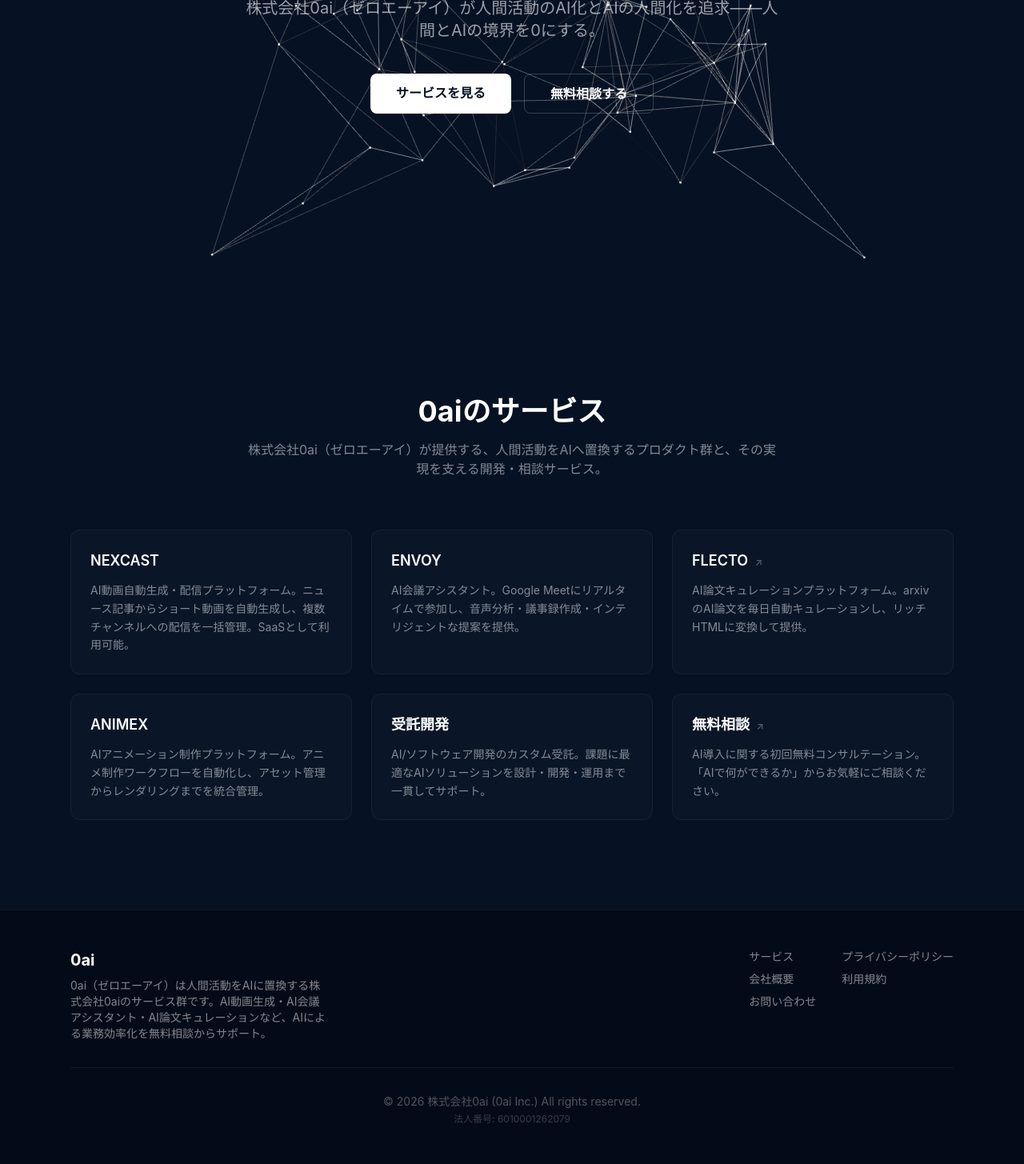
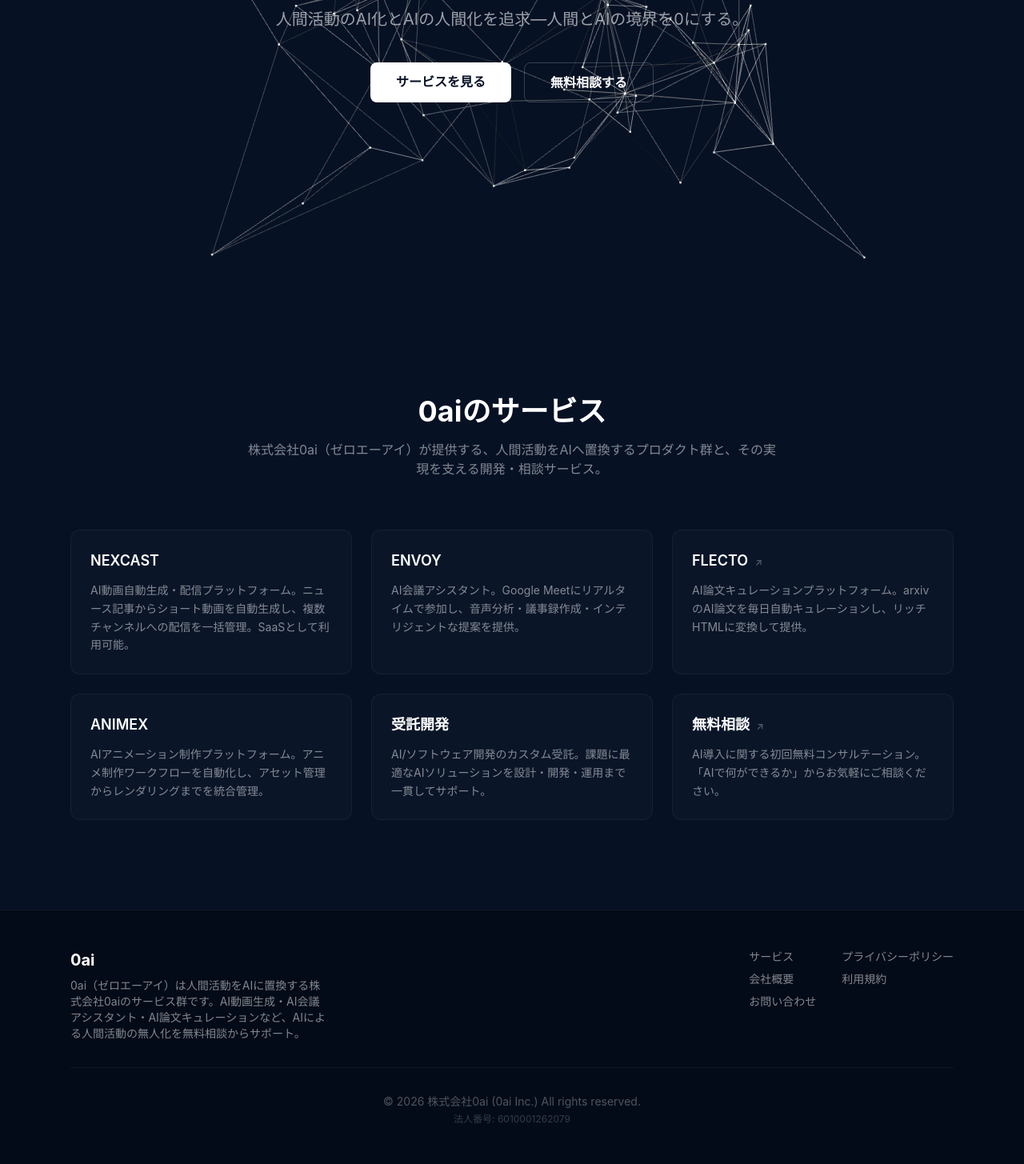
Before and after one commit to 0ai-Inc/hp, an Astro site: page / in a window 1280 px wide. Shown: the part 482-1937 px from the top of the page at 80% size. Built offline with nearby package versions, Linux system fonts and the light colour scheme; Astro itself is replaced by a stand-in of ours; animation ran at ten frames a second.

Commit message:
feat: Update SEO strategy log and enhance UI descriptions for clarity

```diff
--- a/src/i18n/ui.ts
+++ b/src/i18n/ui.ts
@@ -11,13 +11,13 @@ export const ui = {
   ja: {
     'site.title': '0ai（ゼロエーアイ）| AI活用 × 経営支援 | 株式会社0ai',
     'site.title.brand': '株式会社0ai',
-    'site.description': '0ai（ゼロエーアイ）は人間活動をAIに置換する株式会社0aiのサービス群です。AI動画生成・AI会議アシスタント・AI論文キュレーションなど、AIによる業務効率化を無料相談からサポート。',
+    'site.description': '0ai（ゼロエーアイ）は人間活動をAIに置換する株式会社0aiのサービス群です。AI動画生成・AI会議アシスタント・AI論文キュレーションなど、AIによる人間活動の無人化を無料相談からサポート。',
     'nav.home': 'ホーム',
     'nav.services': 'サービス',
     'nav.about': '会社概要',
     'nav.contact': 'お問い合わせ',
     'hero.title': '人間無き世界へ',
-    'hero.subtitle': '株式会社0ai（ゼロエーアイ）が人間活動のAI化とAIの人間化を追求——人間とAIの境界を0にする。',
+    'hero.subtitle': '人間活動のAI化とAIの人間化を追求—人間とAIの境界を0にする。',
     'hero.cta': 'サービスを見る',
     'hero.contact': '無料相談する',
     'services.title': '0aiのサービス',
```
Also changed, not shown: .dev-agent-cortex/brain/cognition/strategies/seo-google-first-page-0ai.md, .specstory/statistics.json, 1 other file.
